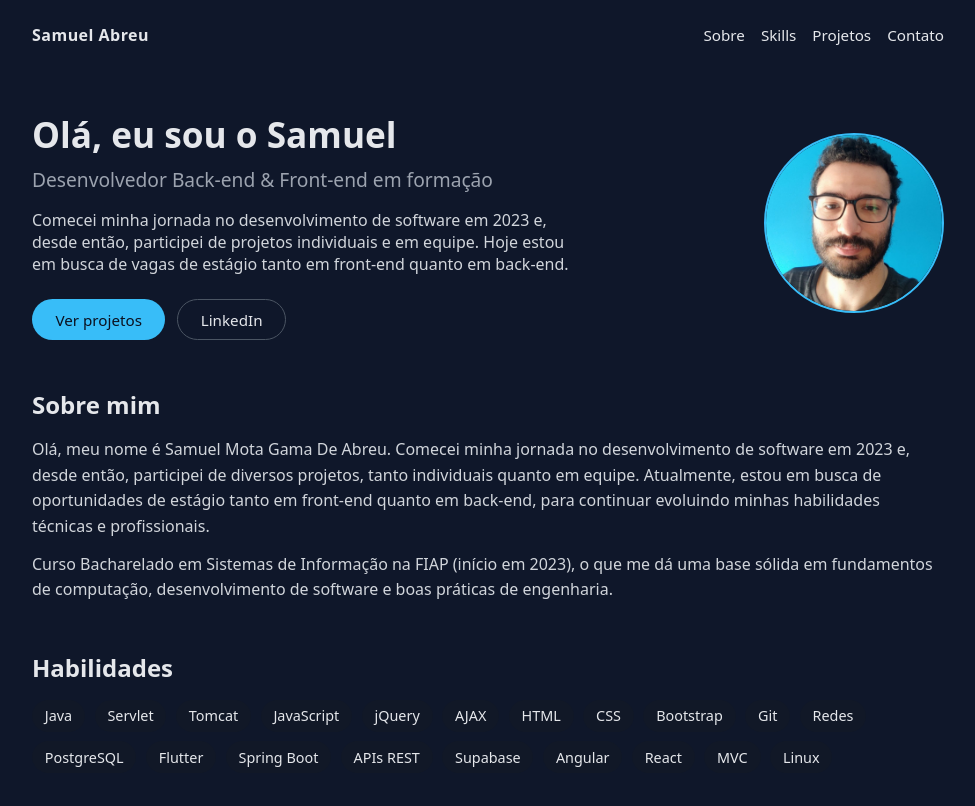
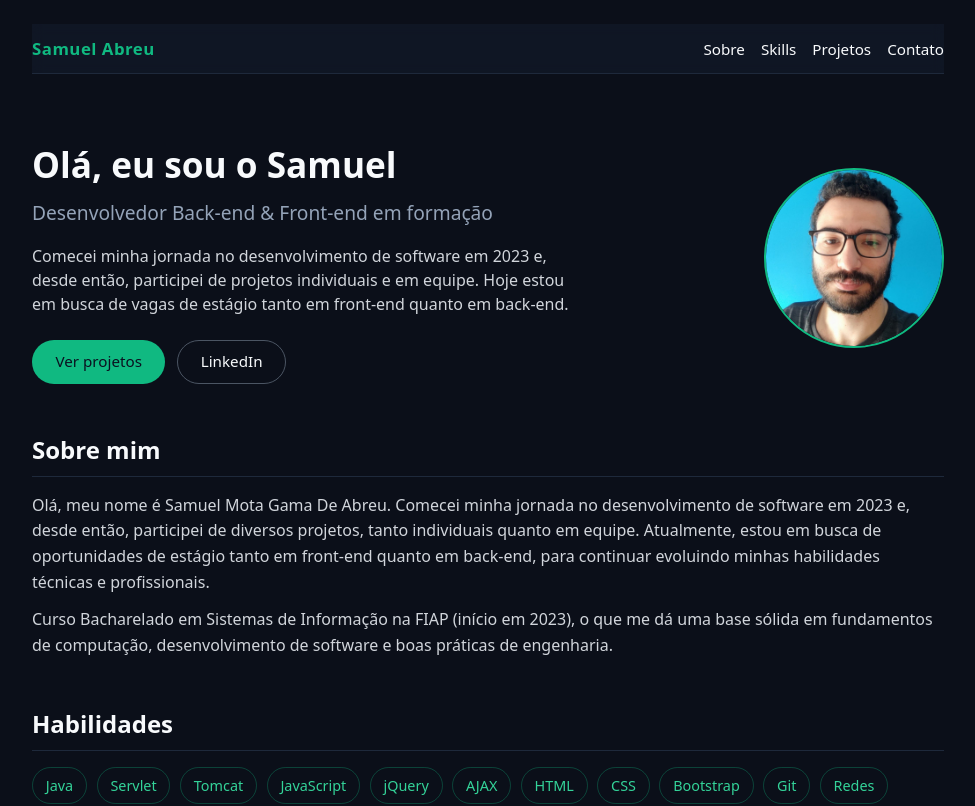
Before and after one commit to samuel-bot/meu_portfolio, a React (Create React App) app: page / in a window 1280 px wide. Shown: the top 806 px of the page, without its empty margins (152-1127 px from the left). Built offline with nearby package versions, Linux system fonts and the light colour scheme.

Commit message:
Update my portfolio

```diff
--- a/src/App.css
+++ b/src/App.css
@@ -1,10 +1,4 @@
-:root {
-  --bg: #0f172a;
-  --bg-light: #111827;
-  --text: #e5e7eb;
-  --muted: #9ca3af;
-  --accent: #38bdf8;
-}
+/* App.css variables removed — global theme handled in src/index.css */
 
 /* Reset básico */
 * {
--- a/src/index.css
+++ b/src/index.css
@@ -1,13 +1,244 @@
+/* Global dark theme for Zenith Finanças look */
+:root {
+  --bg: #0b0f19; /* bg-slate-950 */
+  --card: #111827; /* bg-slate-900 */
+  --border: #1e293b; /* border-slate-800 */
+  --text: #f8fafc; /* text-slate-50 */
+  --muted: #94a3b8; /* text-slate-400 */
+  --accent: #10b981; /* emerald-500 */
+  --accent-400: #34d399; /* emerald-400 */
+  --accent-300: #6ee7b7; /* emerald-300 */
+  --btn-text-dark: #0b0f19; /* text on primary */
+  --btn-secondary-text: #cbd5e1; /* text-slate-300 */
+}
+
+/* Reset básico */
+* {
+  box-sizing: border-box;
+  margin: 0;
+  padding: 0;
+}
+
+html, body, #root {
+  height: 100%;
+}
+
 body {
-  margin: 0;
-  font-family: -apple-system, BlinkMacSystemFont, 'Segoe UI', 'Roboto', 'Oxygen',
-    'Ubuntu', 'Cantarell', 'Fira Sans', 'Droid Sans', 'Helvetica Neue',
-    sans-serif;
+  background-color: var(--bg);
+  color: var(--text);
+  font-family: system-ui, -apple-system, 'Segoe UI', Roboto, 'Helvetica Neue', Arial;
   -webkit-font-smoothing: antialiased;
   -moz-osx-font-smoothing: grayscale;
+  line-height: 1.5;
 }
 
-code {
-  font-family: source-code-pro, Menlo, Monaco, Consolas, 'Courier New',
-    monospace;
+/* Optional: styled scrollbar for dark theme */
+::-webkit-scrollbar {
+  width: 12px;
 }
+::-webkit-scrollbar-track {
+  background: transparent;
+}
+::-webkit-scrollbar-thumb {
+  background-color: rgba(255,255,255,0.06);
+  border-radius: 999px;
+  border: 3px solid transparent;
+}
+
+a { color: inherit; }
+
+/* App container */
+.app {
+  max-width: 960px;
+  margin: 0 auto;
+  padding: 1.5rem;
+}
+
+/* Header */
+.header {
+  display: flex;
+  align-items: center;
+  justify-content: space-between;
+  gap: 1rem;
+  padding: 0.75rem 0;
+  background-color: rgba(17,24,39,0.80); /* bg-slate-900/80 */
+  backdrop-filter: blur(6px); /* backdrop-blur-sm */
+  -webkit-backdrop-filter: blur(6px);
+  border-bottom: 1px solid var(--border);
+  position: sticky;
+  top: 0;
+  z-index: 40;
+}
+
+.logo {
+  font-weight: 700;
+  color: var(--accent);
+  font-size: 1.05rem;
+}
+
+.header nav a {
+  margin-left: 1rem;
+  text-decoration: none;
+  color: var(--muted);
+  font-size: 0.95rem;
+}
+
+.header nav a:hover {
+  color: var(--accent-400);
+}
+
+/* Generic sections */
+.section {
+  margin: 3rem 0;
+}
+
+.section h2 {
+  color: var(--text);
+  font-size: 1.5rem;
+  margin-bottom: 1rem;
+  border-bottom: 1px solid var(--border);
+  padding-bottom: 0.5rem;
+}
+
+/* Hero */
+.hero {
+  display: flex;
+  align-items: center;
+  justify-content: space-between;
+  gap: 2rem;
+  margin: 4rem 0 3rem;
+}
+
+.hero-text { flex: 1; }
+
+.hero h1 {
+  font-size: 2.2rem;
+  margin-bottom: 0.5rem;
+  color: var(--text);
+}
+
+.hero h2 {
+  font-size: 1.15rem;
+  font-weight: 500;
+  color: var(--accent-400);
+  margin-bottom: 1rem;
+}
+
+.hero p {
+  max-width: 680px;
+  margin-bottom: 1.25rem;
+  color: var(--muted);
+}
+
+.hero-buttons { display: flex; gap: 0.75rem; }
+
+.btn-primary,
+.btn-secondary {
+  padding: 0.625rem 1.5rem; /* 10px 24px */
+  font-size: 0.95rem;
+  border: 1px solid transparent;
+  cursor: pointer;
+  text-decoration: none;
+  display: inline-flex;
+  align-items: center;
+  justify-content: center;
+  border-radius: 0.5rem; /* rounded-lg - remove pill */
+}
+
+.btn-primary {
+  background-color: var(--accent);
+  color: var(--btn-text-dark);
+  font-weight: 500;
+}
+
+.btn-primary:hover {
+  background-color: var(--accent-400); /* hover:bg-emerald-400 */
+}
+
+.btn-secondary {
+  background: transparent;
+  border: 1px solid #374151; /* border-slate-700 */
+  color: var(--btn-secondary-text);
+}
+
+.btn-secondary:hover {
+  border-color: var(--accent);
+  color: var(--accent-400);
+}
+
+/* Hero image */
+.hero-photo { flex-shrink: 0; }
+.hero-photo img {
+  width: 180px;
+  height: 180px;
+  border-radius: 999px;
+  object-fit: cover;
+  border: 2px solid var(--accent);
+}
+
+/* About */
+#about p { line-height: 1.6; color: var(--muted); }
+
+/* Skills */
+.skills-list {
+  list-style: none;
+  display: grid;
+  grid-template-columns: repeat(auto-fit, minmax(120px, 1fr));
+  gap: 0.6rem;
+}
+
+.skills-list li {
+  padding: 0.5rem 0.9rem;
+  border-radius: 0.5rem;
+  background: rgba(16,185,129,0.10); /* bg-emerald-500/10 */
+  color: var(--accent-400);
+  border: 1px solid rgba(16,185,129,0.30); /* border-emerald-500/30 */
+  font-size: 0.95rem;
+  display: inline-flex;
+  align-items: center;
+  justify-content: center;
+}
+
+/* Projects */
+.projects-grid {
+  display: grid;
+  gap: 1rem;
+}
+
+.project-card {
+  background: var(--card);
+  border: 1px solid var(--border);
+  padding: 1.5rem; /* p-6 */
+  border-radius: 0.75rem; /* rounded-xl */
+}
+
+.project-card h3 { margin-bottom: 0.5rem; color: var(--text); }
+.project-card p { line-height: 1.5; color: var(--muted); }
+.project-techs { font-size: 0.9rem; color: var(--muted); margin-top: 0.5rem; }
+.project-card a {
+  color: var(--accent-400);
+  text-decoration: none;
+}
+.project-card a:hover { color: var(--accent-300); text-decoration: underline; }
+
+/* Contact */
+#contact p { margin-bottom: 0.5rem; color: var(--muted); }
+#contact ul { list-style: none; margin-top: 0.5rem; }
+#contact li + li { margin-top: 0.35rem; }
+#contact a { color: var(--accent-400); text-decoration: none; }
+#contact a:hover { color: var(--accent-300); text-decoration: underline; }
+
+/* General accent link style used across site */
+.accent-link { color: var(--accent-400); }
+.accent-link:hover { color: var(--accent-300); }
+
+/* Responsivo adjustments */
+@media (max-width: 640px) {
+  .app { padding: 1rem; }
+  .header nav { display: none; }
+  .hero { flex-direction: column-reverse; align-items: flex-start; margin-top: 2.5rem; }
+  .hero-photo img { width: 140px; height: 140px; }
+  .hero h1 { font-size: 1.9rem; }
+  /* Ensure mobile nav (if implemented) uses dark colors */
+  .mobile-nav { background: rgba(17,24,39,0.98); border-top: 1px solid var(--border); }
+}
```
